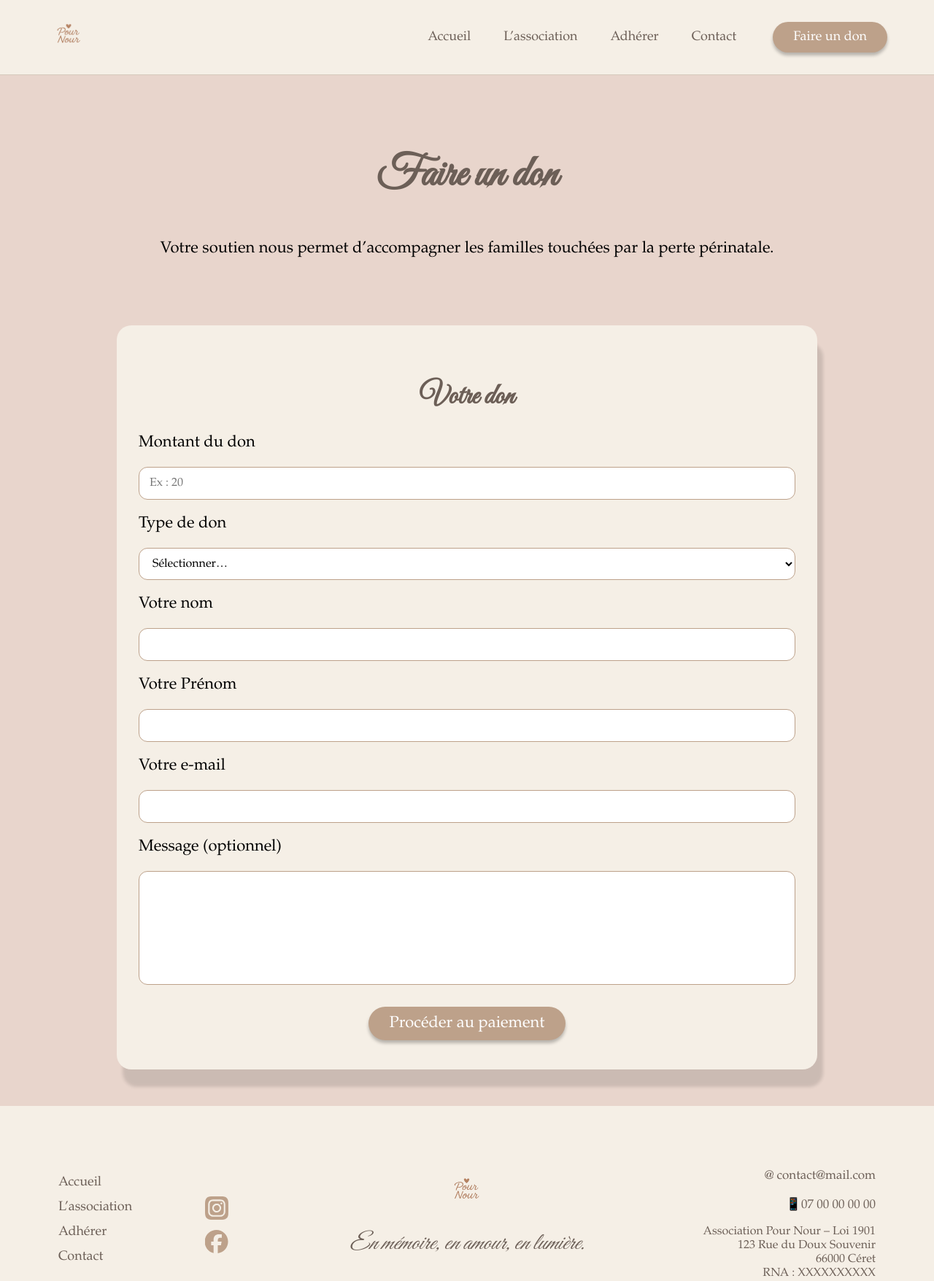
After one commit to OthmaneLvre/Association-PourNour, a PHP site: page /don.php in a window 1280 px wide. The commit adds this page. Shown: the top 1756 px of the page at 73% size. Run offline with PHP 8.4, Linux system fonts and the light colour scheme; some libraries are stand-ins or nearby versions.

Commit message:
Création page don

```diff
--- /dev/null
+++ b/composer.json
@@ -0,0 +1,5 @@
+{
+    "require": {
+        "stripe/stripe-php": "^19.0"
+    }
+}
--- a/css/style.css
+++ b/css/style.css
@@ -25,14 +25,23 @@
 }
 
 /* STYLES GENERALE */
+html, body {
+    height: 100%;
+}
 
 body {
     margin: 0;
     padding: 0;
     font-family: var(--font-secondary);
     background: var(--background);
+    display: flex;
+    flex-direction: column;
 }
 
+/* Le contenu principal pousse le footer vers le bas */
+main {
+    flex: 1;
+}
 
 h1, h2, h3, h4 {
     font-family: var(--font-primary);
@@ -1217,6 +1226,246 @@ h1, h2, h3, h4 {
     resize: none;
 }
 
+/*********************************/
+/* PAGE FAIRE UN DON  */
+/*********************************/
+
+/* HERO DON */
+.don-hero {
+    text-align: center;
+    padding: 50px 0 20px;
+}
+
+.don-hero h1 {
+    font-family: var(--font-primary);
+    font-size: 60px;
+    color: var(--title);
+}
+
+.don-hero p {
+    font-family: var(--font-secondary);
+    color: var(--text);
+    font-size: 22px;
+}
+
+/* SECTION DON */
+.don-section {
+    display: flex;
+    justify-content: center;
+    padding-bottom: 50px;
+    margin-top: 50px;
+}
+
+.don-wrapper {
+
+    background: var(--section);
+    width: 90%;
+    max-width: 900px;
+    padding: 40px 30px;
+    border-radius: 20px;
+    box-shadow: var(--shadow-soft);
+}
+
+.don-title {
+    text-align: center;
+    font-family: var(--font-primary);
+    font-size: 40px;
+    margin-bottom: 25px;
+    color: var(--title);
+}
+
+.don-text {
+    text-align: center;
+    font-family: var(--font-secondary);
+    font-size: 22px;
+    color: var(--text);
+}
+
+/* FORMULAIRE */
+.don-form,
+#payment-form {
+    display: flex;
+    flex-direction: column;
+    gap: 20px;
+}
+
+.don-form label,
+#payment-form label {
+    font-family: var(--font-secondary);
+    font-size: 22px;
+    color: var(--text);
+}
+
+.don-form input,
+.don-form select,
+.don-form textarea,
+#payment-form input {
+    padding: 12px 14px;
+    border: 1px solid var(--buttons);
+    border-radius: 12px;
+    background: var(--white);
+    font-size: 16px;
+    font-family: var(--font-secondary);
+}
+
+.don-form textarea {
+    height: 130px;
+    resize: none;
+}
+
+.don-form .btn {
+    margin-top: 10px;
+    align-self: center;
+    border: none;
+}
+
+/* ZONE STRIPE */
+#card-element {
+    padding: 15px;
+    border-radius: 12px;
+    border: 1px solid var(--buttons);
+    background: white;
+}
+
+#card-errors {
+    color: #d9534f;
+    font-size: 15px;
+    margin-top: -8px;
+    text-align: center;
+}
+
+/* PAGE CHOIX DE PAIEMENT */
+
+.page-choix-paiement {
+    padding: 60px 0;
+    display: flex;
+    justify-content: center;
+}
+
+.choix-paiement-section {
+    width: 100%;
+    display: flex;
+    justify-content: center;
+}
+
+.choix-wrapper {
+    background: var(--color-card);
+    padding: 50px 40px;
+    border-radius: 22px;
+    box-shadow: var(--shadow-soft);
+    max-width: 650px;
+    text-align: center;
+}
+
+.choix-title {
+    font-family: var(--font-primary);
+    font-size: 34px;
+    color: var(--title);
+    margin-bottom: 10px;
+}
+
+.choix-montant {
+    font-family: var(--font-secondary);
+    color: var(--text);
+    margin-bottom: 30px;
+}
+
+.choix-buttons {
+    display: flex;
+    flex-direction: column;
+    gap: 15px;
+    align-items: center;
+}
+
+.choix-buttons .btn {
+    width: 100%;
+    max-width: 280px;
+}
+
+
+/* VIREMENT */
+.virement .rib-box {
+    background: var(--white);
+    border-radius: 14px;
+    padding: 20px;
+    border: 1px solid var(--buttons);
+    margin: 25px auto;
+    width: 90%;
+    max-width: 600px;
+    text-align: left;
+}
+
+.virement .rib-box p {
+    font-family: var(--font-secondary);
+    font-size: 18px;
+    margin: 6px 0;
+}
+
+/* SUCCESS / CANCEL */
+.success-box,
+.cancel-box {
+    background: var(--section);
+    width: 85%;
+    max-width: 750px;
+    margin: 40px auto;
+    padding: 50px 40px;
+    text-align: center;
+    border-radius: 20px;
+    box-shadow: var(--shadow-soft);
+}
+
+.success-box h2,
+.cancel-box h2 {
+    font-size: 48px;
+    color: var(--title);
+    font-family: var(--font-primary);
+    margin-bottom: 10px;
+}
+
+.success-box p,
+.cancel-box p {
+    font-family: var(--font-secondary);
+    font-size: 20px;
+    color: var(--text);
+}
+
+
+/* Conteneur du formulaire Stripe */
+.paiement-form {
+    width: 400px;
+    margin: 0 auto;
+    text-align: center;
+    display: flex;
+    flex-direction: column;
+    gap: 20px;
+}
+
+/* Style du champ Stripe (invisible par défaut, mais on peut styler son conteneur) */
+.card-input {
+    background: var(--white);
+    border: 1px solid var(--buttons);
+    padding: 14px 18px;
+    border-radius: 12px;
+    box-shadow: var(--shadow-soft);
+}
+
+/* Ajuste l’intérieur du champ Stripe */
+.StripeElement {
+    font-size: 18px;
+    font-family: var(--font-secondary);
+    color: var(--text);
+}
+
+.StripeElement--focus {
+    border-color: var(--buttons);
+    box-shadow: 0 0 5px rgba(0,0,0,0.1);
+}
+
+/* Quand il y a une erreur */
+.StripeElement--invalid {
+    border-color: var(--error);
+}
+
 
 /*********************************/
         /* RESPONSIVe */
@@ -1322,6 +1571,29 @@ h1, h2, h3, h4 {
         font-size: 26px;
     }
 
+    /* PAGE DON - NOS VALEURS */
+
+     .don-hero h1 {
+        font-size: 42px;
+    }
+
+    .don-wrapper {
+        padding: 30px 20px;
+    }
+
+    .don-title {
+        font-size: 38px;
+    }
+
+    .don-form,
+    #payment-form {
+        width: 100%;
+    }
+
+    .don-choix-paiement .btn {
+        width: 100%;
+    }
+
     /* FOOTER */
 
     .footer-top {
--- /dev/null
+++ b/don.php
@@ -0,0 +1,64 @@
+<?php
+$pageTitle = "Faire un don – Association Pour Nour";
+include 'partials/head.php';
+include 'partials/header.php';
+?>
+
+<main class="page-don">
+
+    <!-- HERO -->
+    <section class="don-hero">
+        <h1>Faire un don</h1>
+        <p>Votre soutien nous permet d’accompagner les familles touchées par la perte périnatale.</p>
+    </section>
+
+    <!-- FORMULAIRE DE DON -->
+    <section class="don-section">
+        <div class="don-wrapper">
+
+            <h2 class="don-title">Votre don</h2>
+
+            <form action="choix-paiement.php" method="post" class="don-form">
+
+                <!-- Montant -->
+                <label for="montant">Montant du don</label>
+                <input type="number" name="montant" id="montant" placeholder="Ex : 20" required>
+
+                <!-- Type de don -->
+                <label for="type_don">Type de don</label>
+                <select name="type_don" id="type_don" required>
+                    <option value="">Sélectionner…</option>
+                    <option value="ponctuel">Don ponctuel</option>
+                    <option value="mensuel">Don mensuel</option>
+                </select>
+
+                <!-- Nom -->
+                <label for="nom">Votre nom</label>
+                <input type="text" id="nom" name="nom" required>
+
+                <!-- Prénomom -->
+                <label for="prénom">Votre Prénom</label>
+                <input type="text" id="prenom" name="prenom" required>
+
+                <!-- Email -->
+                <label for="email">Votre e-mail</label>
+                <input type="email" id="email" name="email" required>
+
+                <!-- Message -->
+                <label for="message">Message (optionnel)</label>
+                <textarea name="message" id="message"></textarea>
+
+                <!-- Bouton -->
+                <button type="submit" class="btn btn-primary">Procéder au paiement</button>
+
+            </form>
+
+        </div>
+    </section>
+
+</main>
+
+<script src="https://js.stripe.com/v3/"></script>
+<script src="/js/don.js"></script>
+
+<?php include 'partials/footer.php'; ?>
--- /dev/null
+++ b/js/don.js
@@ -0,0 +1,63 @@
+// Initialisation Stripe
+const stripe = Stripe("pk_test_51SdST0RDjDrTiQZntkJI0z80ZZuFDTx3HlC3yk86Ivhemc3XiQtNbsBa4f7Jxh53XmVTJDZRgoP4wQeztKjNVZiF00hbmtHHhV");
+
+const elements = stripe.elements();
+const card = elements.create("card", {
+    hidePostalCode: true,
+    style: {
+        base: {
+            color: "#6B5C58",
+            fontFamily: "'Cormorant Garamond', serif",
+            fontSize: "18px",
+            "::placeholder": {
+                color: "#C4B2A8"
+            }
+        },
+        invalid: {
+            color: "#E63946"
+        }
+    }
+});
+card.mount("#card-element");
+
+// Formulaire
+const form = document.getElementById("don-form");
+const submitBtn = document.getElementById("submit-btn");
+const errorDiv = document.getElementById("card-errors");
+
+form.addEventListener("submit", async (e) => {
+    e.preventDefault();
+    submitBtn.disabled = true;
+
+    const { paymentMethod, error } = await stripe.createPaymentMethod({
+        type: "card",
+        card: card
+    });
+
+    if (error) {
+        errorDiv.textContent = error.message;
+        submitBtn.disabled = false;
+        return;
+    }
+
+    const res = await fetch("stripe-charge.php", {
+        method: "POST",
+        headers: { "Content-Type": "application/json" },
+        body: JSON.stringify({
+            amount: document.getElementById("amount").value,
+            paymentMethodId: paymentMethod.id
+        })
+    });
+
+    const data = await res.json();
+
+    if (data.success) {
+        alert("Merci pour votre don ❤️");
+        form.reset();
+        card.clear();
+    } else {
+        errorDiv.textContent = data.message;
+    }
+
+    submitBtn.disabled = false;
+});
--- a/partials/header.php
+++ b/partials/header.php
@@ -17,7 +17,7 @@
             </ul>
 
             <!-- Bouton Figma -->
-            <a href="/don.php" class="btn btn-primary">Faire un don</a>
+            <a href="/Association-PourNour/don.php" class="btn btn-primary">Faire un don</a>
         </nav>
 
         <!-- BURGER -->
```
Also changed, not shown: paiement-cancel.php (added, +13 -0 lines), paiement-paypal.php (added, +44 -0 lines), paiement-success.php (added, +17 -0 lines), paiement-virement.php (added, +35 -0 lines), paypay-process.php (added), 1 other file.
